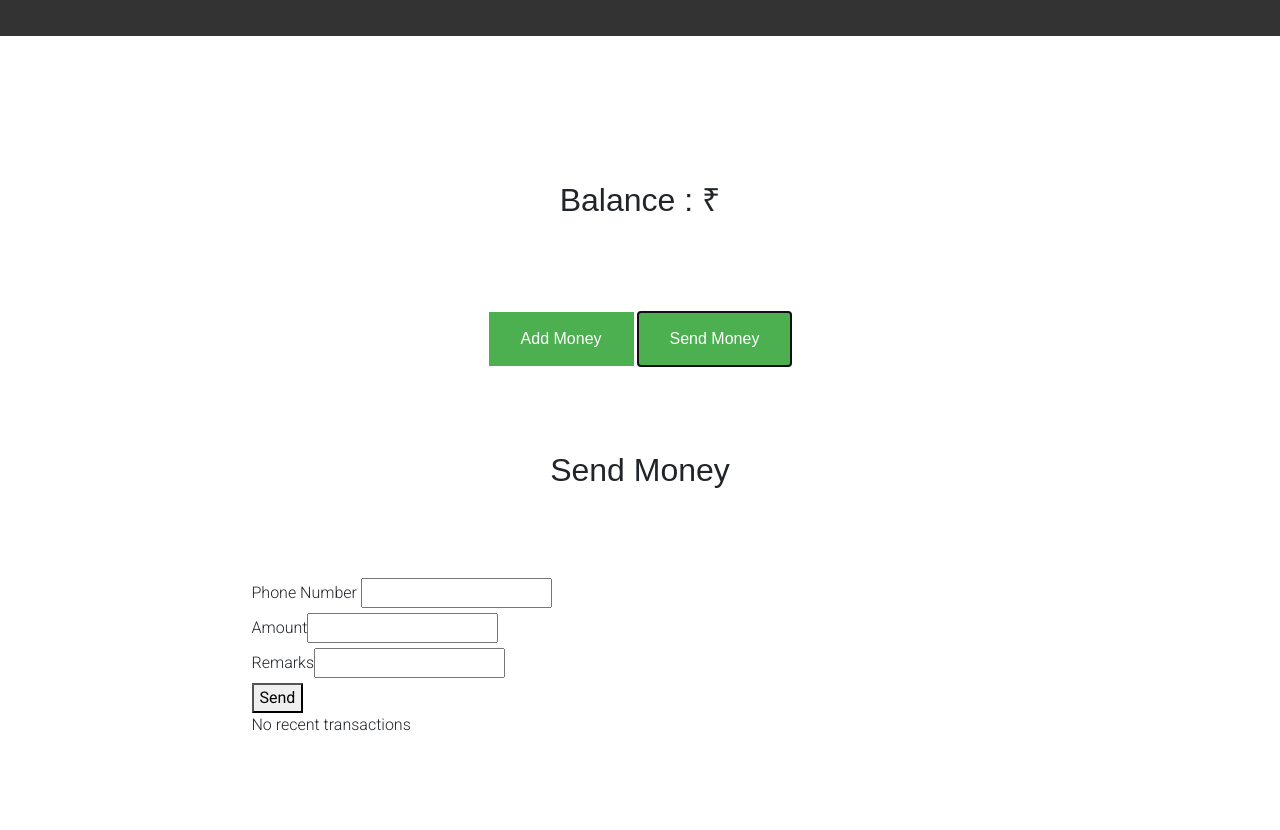
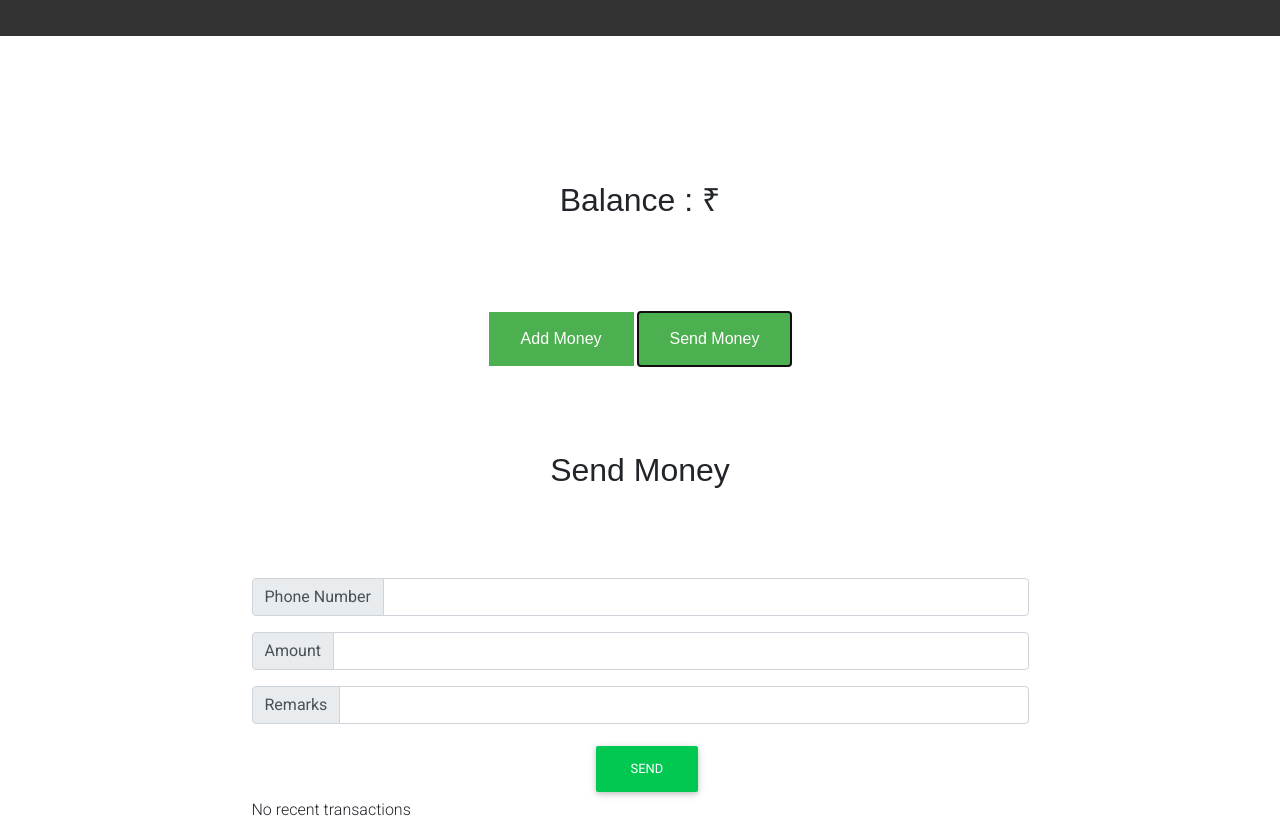
Before and after one commit to lavish10/wallet-application-reactjs, a React (Create React App) app: page / in a window 1280 px wide. Both pictures are taken after a click on the button "Send Money". Before the commit the page ends 800 px from the top, so only its background shows below. Built offline with nearby package versions, Linux system fonts and the light colour scheme; no server answers.

Commit message:
[Zishan/Lavish] Add. Bootstrap for Send Money

```diff
--- a/package.json
+++ b/package.json
@@ -4,9 +4,11 @@
   "private": true,
   "dependencies": {
     "axios": "^0.19.0",
+    "bootstrap": "^4.3.1",
     "http-proxy-middleware": "^0.20.0",
     "mdbreact": "^4.19.2",
     "react": "^16.9.0",
+    "react-bootstrap": "^1.0.0-beta.12",
     "react-bootstrap-table-next": "^3.1.9",
     "react-dom": "^16.9.0",
     "react-scripts": "3.1.1"
--- a/src/App.css
+++ b/src/App.css
@@ -91,3 +91,7 @@ tbody + thead {
         transform: rotate(360deg);
     }
 }
+
+.error {
+    color: darkred;
+}
--- a/src/components/SendMoney/SendMoney.js
+++ b/src/components/SendMoney/SendMoney.js
@@ -1,6 +1,8 @@
 import React, {Component} from 'react';
 import sendMoneyService from "../../service/SendMoneyService";
 import Validators from '../utils/Validators';
+import {Button, Col, Container, FormControl, InputGroup, Row} from 'react-bootstrap';
+import '../../App.css';
 
 class SendMoney extends Component {
 
@@ -98,23 +100,67 @@ class SendMoney extends Component {
     render() {
         return (
             <div>
-                <h2>Send Money</h2>
-
-                <label>Phone Number</label> <input type="text" name="phoneNumber" value={this.state.phoneNumber}
-                                                   onChange={this.onChangeHandler}
-                                                   onBlur={this.onPhoneNumberBlurHandler} required/>
-                <span className="error">{this.state.errors.phoneNumberError}</span><br/>
-                <label>Amount</label><input type="text" name="amount" value={this.state.amount}
-                                            onChange={this.onChangeHandler}
-                                            onBlur={this.onAmountBlurHandler} required/>
-                <span className="error">{this.state.errors.amountError}</span><br/>
-                <label>Remarks</label><input type="text" name="remarks" value={this.state.remarks}
-                                             onChange={this.onChangeHandler}
-                                             onBlur={this.onRemarksBlurHandler} required/>
-                <span className="error"> {this.state.errors.remarksError}</span><br/>
-                <button onClick={this.handleSendMoney} disabled={this.checkErrorCount()}>Send</button>
-                <br/>
-                <span id="response">{this.state.status}</span>
+                <Container>
+                    <h2>Send Money</h2>
+                    <Row>
+                        <InputGroup className="mb-3">
+                            <InputGroup.Prepend>
+                                <InputGroup.Text id="inputGroup-sizing-default">
+                                    Phone Number</InputGroup.Text>
+                            </InputGroup.Prepend>
+                            <FormControl
+                                name="phoneNumber"
+                                value={this.state.phoneNumber}
+                                onChange={this.onChangeHandler}
+                                onBlur={this.onPhoneNumberBlurHandler} required
+                                aria-label="Default"
+                                aria-describedby="inputGroup-sizing-default"
+                            />
+                        </InputGroup>
+                        <span className="error">{this.state.errors.phoneNumberError}</span>
+                    </Row>
+                    <Row>
+                        <InputGroup className="mb-3">
+                            <InputGroup.Prepend>
+                                <InputGroup.Text id="inputGroup-sizing-default">
+                                    Amount</InputGroup.Text>
+                            </InputGroup.Prepend>
+                            <FormControl
+                                name="amount" value={this.state.amount}
+                                onChange={this.onChangeHandler}
+                                onBlur={this.onAmountBlurHandler} required
+                                aria-label="Default"
+                                aria-describedby="inputGroup-sizing-default"
+                            />
+                        </InputGroup>
+                        <span className="error">{this.state.errors.amountError}</span>
+                    </Row>
+                    <Row>
+                        <InputGroup className="mb-3">
+                            <InputGroup.Prepend>
+                                <InputGroup.Text id="inputGroup-sizing-default">
+                                    Remarks</InputGroup.Text>
+                            </InputGroup.Prepend>
+                            <FormControl
+                                name="remarks" value={this.state.remarks}
+                                onChange={this.onChangeHandler}
+                                onBlur={this.onRemarksBlurHandler} required
+                                aria-label="Default"
+                                aria-describedby="inputGroup-sizing-default"
+                            />
+                        </InputGroup>
+                        <span className="error">{this.state.errors.remarksError}</span>
+                    </Row>
+                    <Row>
+                        <Col md={{span: 3, offset: 5}}>
+                            <Button variant="success" onClick={this.handleSendMoney}
+                                    disabled={this.checkErrorCount()}>Send</Button>
+                        </Col>
+                    </Row>
+                    <Row>
+                        <span id="response">{this.state.status}</span>
+                    </Row>
+                </Container>
             </div>
         );
     }
```
Also changed, not shown: 1 other file (tests, documents, lock files or other folders).
